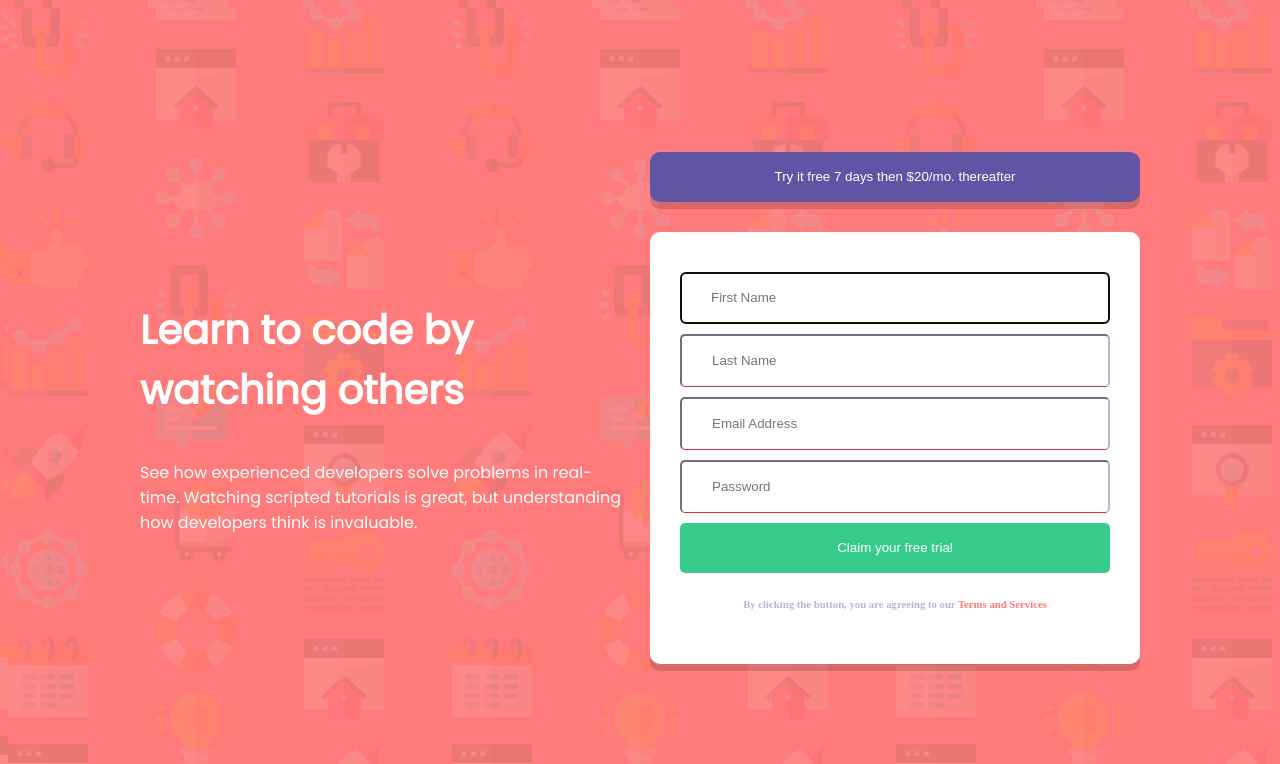
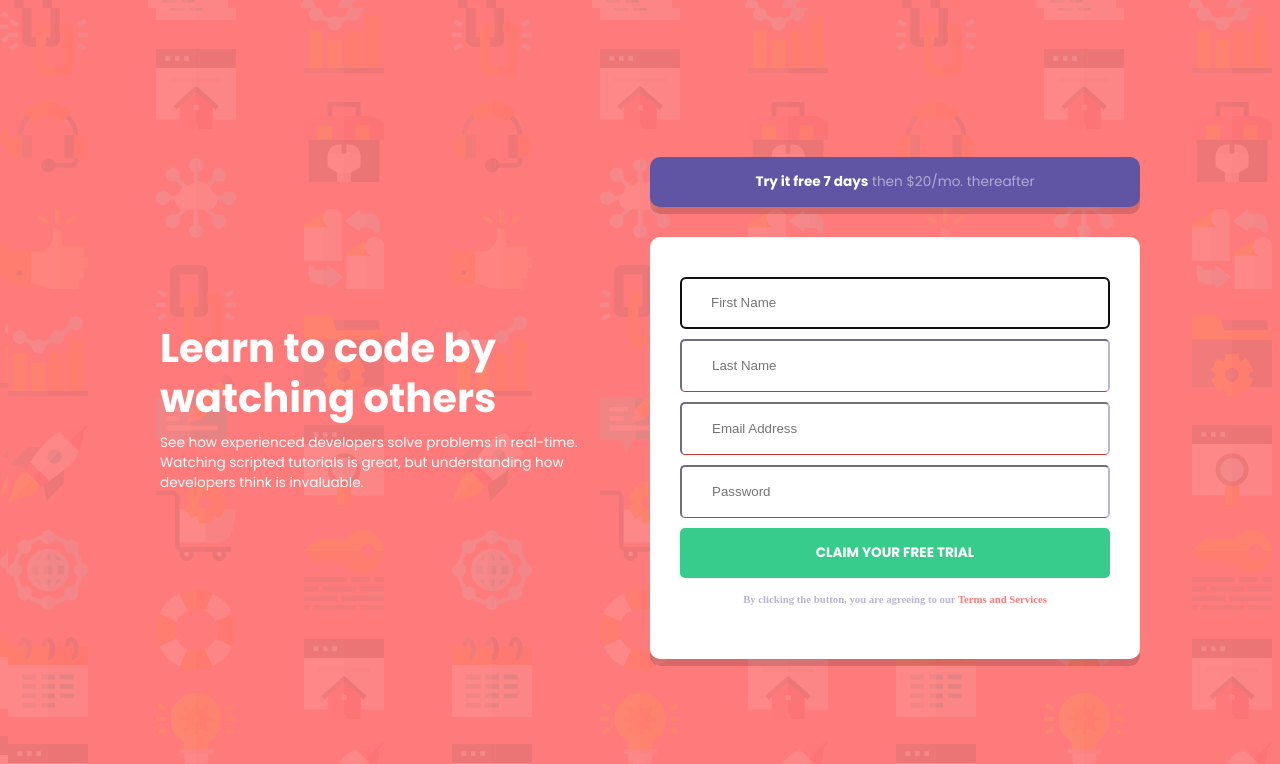
Before and after one commit to Mina-Gerges/Sign-up-Form, a plain HTML site: page index.html in a window 1280 px wide. Shown: the top 764 px of the page. Drawn offline with Linux system fonts and the light colour scheme.

Commit message:
buttons fonts + edit in fonts + buttons hover

```diff
--- a/index.html
+++ b/index.html
@@ -23,9 +23,9 @@
     </article>
 
     <article class="formBox">
-      <button id="freeTrial" type="button">  Try it free 7 days then $20/mo. thereafter </button>
+      <button id="freeTrial" type="button">  <b>Try it free 7 days</b> then $20/mo. thereafter </button>
 
-      <form >
+      <form id="">
         <input id="firstName"
         type="text"
         placeholder="First Name"
@@ -68,8 +68,8 @@
           <span data-rule="valueMissing" class="errorMessage" hidden>Password cannot be empty</span>
         </label>
 
-        <button id="claim" type="button"> Claim your free trial </button>
-        <h6 id="termsText"> By clicking the button, you are agreeing to our <a href=""><span>Terms and Services</span></a></h6>
+        <button id="claim" type="button"> <b>Claim your free trial</b> </button>
+        <h6 id="termsText"> By clicking the button, you are agreeing to our <a href="">Terms and Services</a></h6>
       </form>
     </article>
 
--- a/style.css
+++ b/style.css
@@ -1,4 +1,4 @@
-@import "https://fonts.googleapis.com/css2?family=Poppins&display=swap";
+@import "https://fonts.googleapis.com/css2?family=Poppins:wght@400;500;600;700&display=swap";
 
 html, body {
     /* Background */
@@ -25,6 +25,14 @@ main {
     padding-right: 10px;
 }
 
+.pageText * {
+    margin: 10px;
+}
+
+.pageText h1 {
+    line-height: 50px;
+}
+
 /* Form  */
 
 .formBox {
@@ -33,7 +41,8 @@ main {
 }
 
 #freeTrial {
-    color: white;
+    font: 400 0.85em 'Poppins', sans-serif;
+    color: rgb(255, 255, 255, 0.5);
     width: 100%;
     height: 50px;
     margin-bottom: 30px;
@@ -41,6 +50,14 @@ main {
     border-color: transparent;
     background-color: hsl(248, 32%, 49%);
     box-shadow: 0px 7px rgba(0, 0, 0, 0.15);
+}
+
+#freeTrial b {
+    color: rgb(255, 255, 255);
+}
+
+#freeTrial:hover {
+    background-color: hsl(248, 32%, 49%, 0.75);
 }
 
 form {
@@ -64,19 +81,25 @@ input{
 }
 
 #claim {
+    font: 400 0.85em 'Poppins', sans-serif;
+    text-transform: uppercase;
     color: white;
     background-color: hsl(154, 59%, 51%);
     border-color: transparent;
 }
 
+#claim:hover {
+    background-color: hsl(154, 59%, 51%, 0.75);
+}
+
 #termsText {
     text-align: center;
     color: hsl(246, 25%, 77%);
+    margin-top: 15px;
 }
 
 a {
     color: hsl(0, 100%, 74%) ;
-    font-weight: bold;
     text-decoration: none;
 }
 
@@ -129,9 +152,9 @@ h2 {
 }
 
 h3 {
-    font: 500 1.5em 'Poppins', sans-serif;
+    font: 500 1.2em 'Poppins', sans-serif;
 }
 
 h4 {
-    font: 400 1em 'Poppins', sans-serif;
+    font: 400 0.85em 'Poppins', sans-serif;
 }
```
